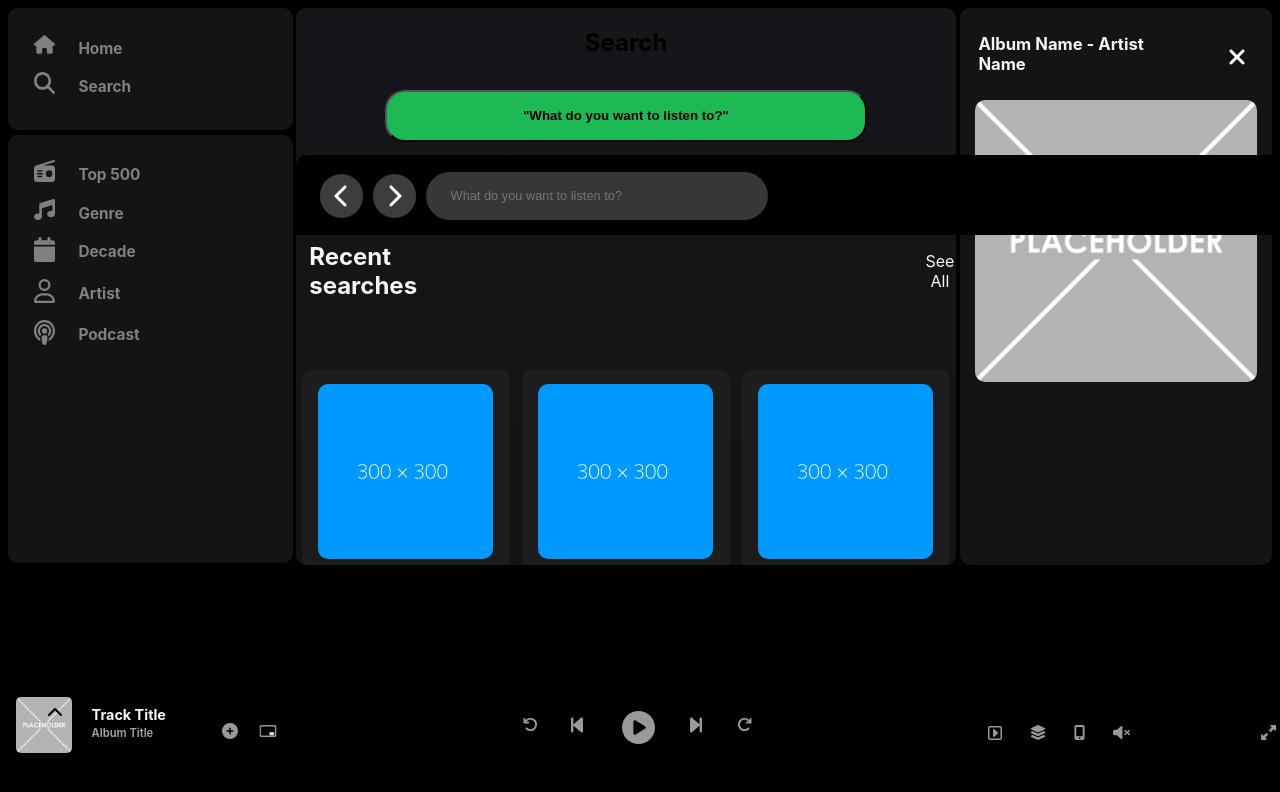
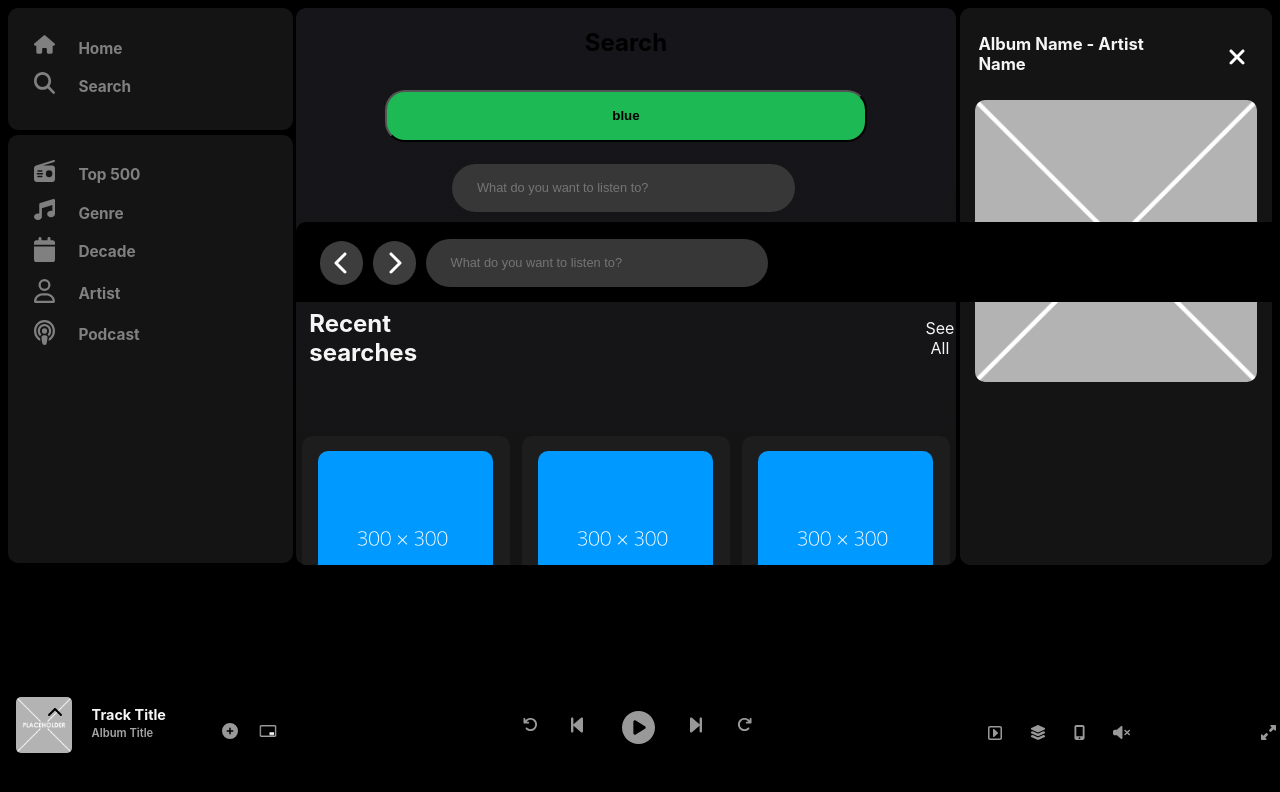
Before and after one commit to ma-boles/SpotifyApp, a React (Create React App) app in the folder my-spotify500-app/: page /Search in a window 1280 px wide. Shown: the top 792 px of the page. Built offline with nearby package versions, Linux system fonts and the light colour scheme.

Commit message:
git commit -m "working on toggle"

```diff
--- a/my-spotify500-app/src/pages/Search.js
+++ b/my-spotify500-app/src/pages/Search.js
@@ -1,3 +1,4 @@
+import React, { useState } from "react";
 import "../styles/Search.css";
 import right from "../images/chevron-right-solid.svg";
 import left from "../images/chevron-left-solid.svg";
@@ -5,13 +6,30 @@ import left from "../images/chevron-left-solid.svg";
 import Album from "../components/Album"
 
 export default function Search() {
+
+    const [ isBrowseVisible, setIsBrowseVisible ] = useState(true);
+
+    const toggleBrowse = () => {
+        setIsBrowseVisible(!isBrowseVisible);
+    };
+
     return (
         <>
         <section className="search">
 
             <div className="search--mobile--div">
                 <h2 className="search--mobile--h2">Search</h2>
-                <button className="search--mobile--input">"What do you want to listen to?"</button>
+                <button className="search--mobile--input" onClick={toggleBrowse}>
+                    {isBrowseVisible ? "blue" :
+                     <input className="search--input" placeholder="What do you want to listen to?">
+                     </input>}
+                    </button>
+                    {isBrowseVisible && (
+                        <input className="search--input" placeholder="What do you want to listen to?">
+                        </input>
+                    )}
+
+
             </div>
             <nav className="search--nav">
                     <img src={left} className='search--arrowLeft'></img>
@@ -19,7 +37,7 @@ export default function Search() {
                     <input className="search--input" placeholder="What do you want to listen to?">
                         </input>
                 </nav>
-            <div className="search--header">
+            <div className="search--header" >
 
             </div>
             <div className="search--recent">
--- a/my-spotify500-app/src/styles/Search.css
+++ b/my-spotify500-app/src/styles/Search.css
@@ -85,9 +85,9 @@ p {
 }
 
 @media screen and (max-width: 425px) {
-    .side {
+    /*.side {
         display: none;
-    }
+    }*/
     .search--nav {
         display: none;
     }
```
